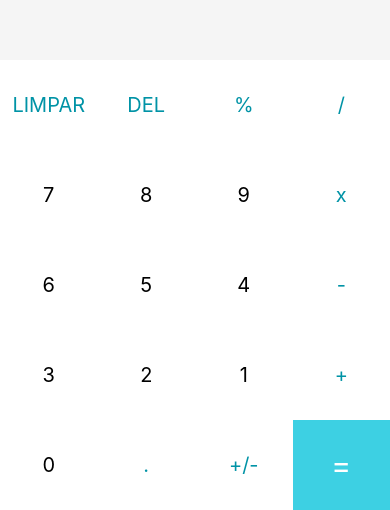
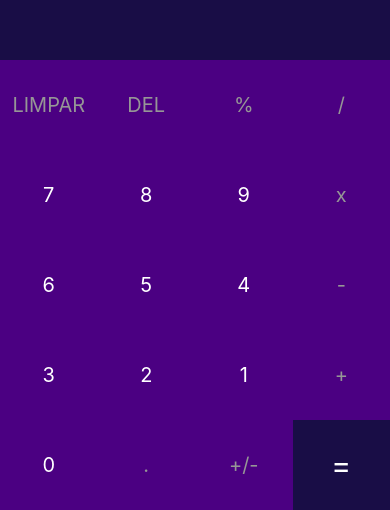
Before and after one commit to edilanesilva/Calculadora, a React Native app: screen / in a window 390 px wide. Shown: the part 334-844 px from the top of the page. Built offline with nearby package versions, Linux system fonts and the light colour scheme.

Commit message:
melhorias no design

```diff
--- a/App.js
+++ b/App.js
@@ -77,12 +77,12 @@
 
         {buttons.map((button) =>
           button === '=' ? // Mapeamento do botão =
-        <TouchableOpacity onPress={() => handleInput(button)} key={button} style={[styles.button, {backgroundColor: '#3dd0e3'}]}>
+        <TouchableOpacity onPress={() => handleInput(button)} key={button} style={[styles.button, {backgroundColor: '#190d46'}]}>
           <Text style={[styles.textButton, {color: "white", fontSize: 30}]}>{button}</Text>
         </TouchableOpacity>
           : // Mapeamento dos outros botões
           <TouchableOpacity onPress={() => handleInput(button)} key={button} style={styles.button}>
-            <Text style={[styles.textButton, {color: typeof(button) === 'number' ? 'black': '#0093a6'}]}>{button}</Text>
+            <Text style={[styles.textButton, {color: typeof(button) === 'number' ? '#fff': '#969696'}]}>{button}</Text>
           </TouchableOpacity>
         )}
       </View>
@@ -98,10 +98,10 @@
   results: {
     flex: 2,
     justifyContent: "center",
-    backgroundColor: "#f5f5f5"
+    backgroundColor: "#190d46",
   },
   resultText: {
-    color: "#282F38",
+    color: "#fff",
     fontSize: 32,
     fontWeight: "bold",
     padding: 12,
@@ -116,17 +116,19 @@
   buttons: {
     flexDirection: 'row',
     flexWrap: 'wrap',
+
   },
   button: {
-    backgroundColor: 'white',
+    backgroundColor: "#4B0082",
     alignItems: 'center',
     justifyContent: 'center',
     minWidth: 90,
     minHeight: 90,
     flex: 2,
+    color:"#fff",
   },
   textButton: {
-    color: "#7c7c7c",
+    color: "#fff",
     fontSize: 20,
   }
 });
```
